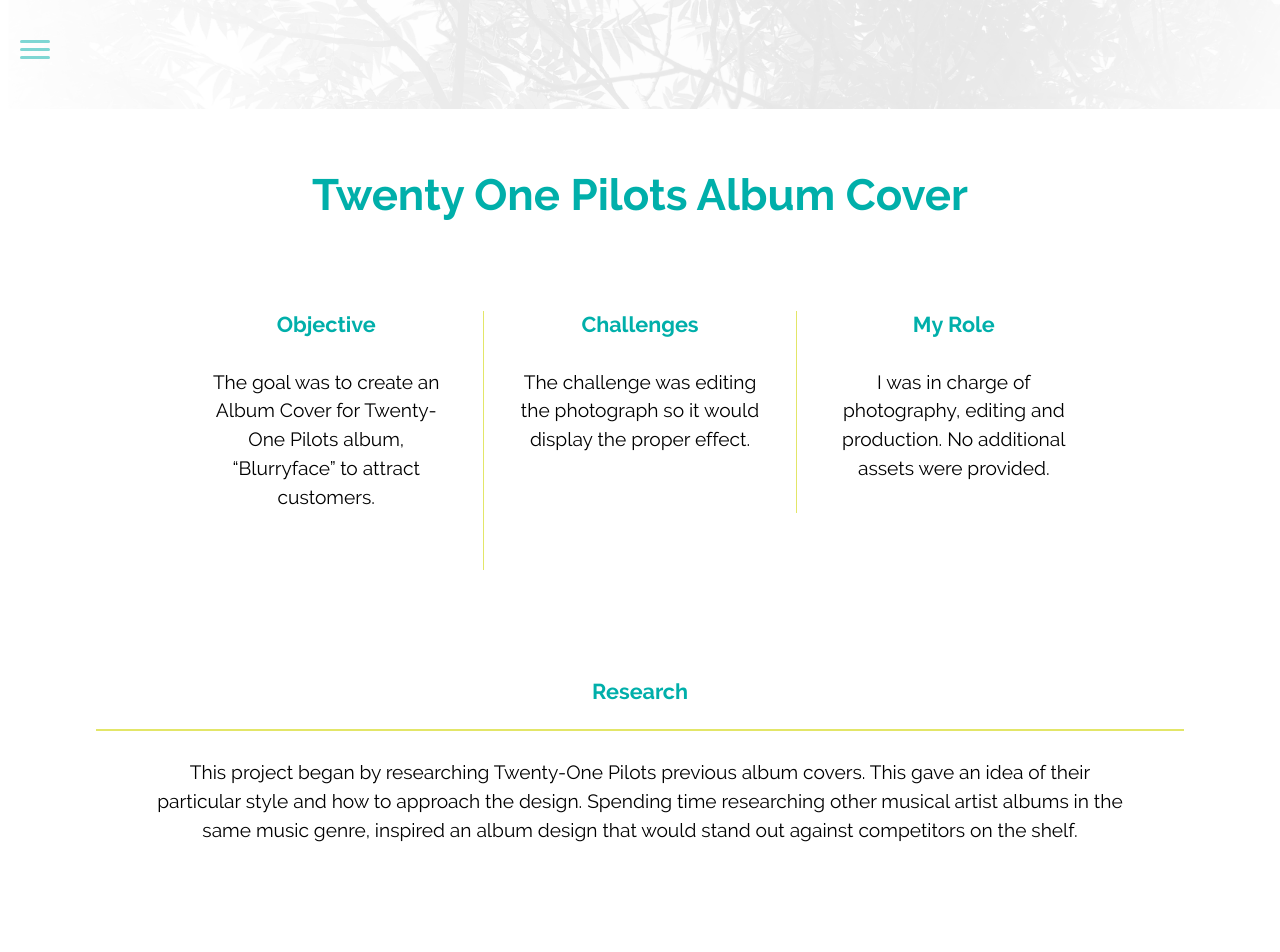
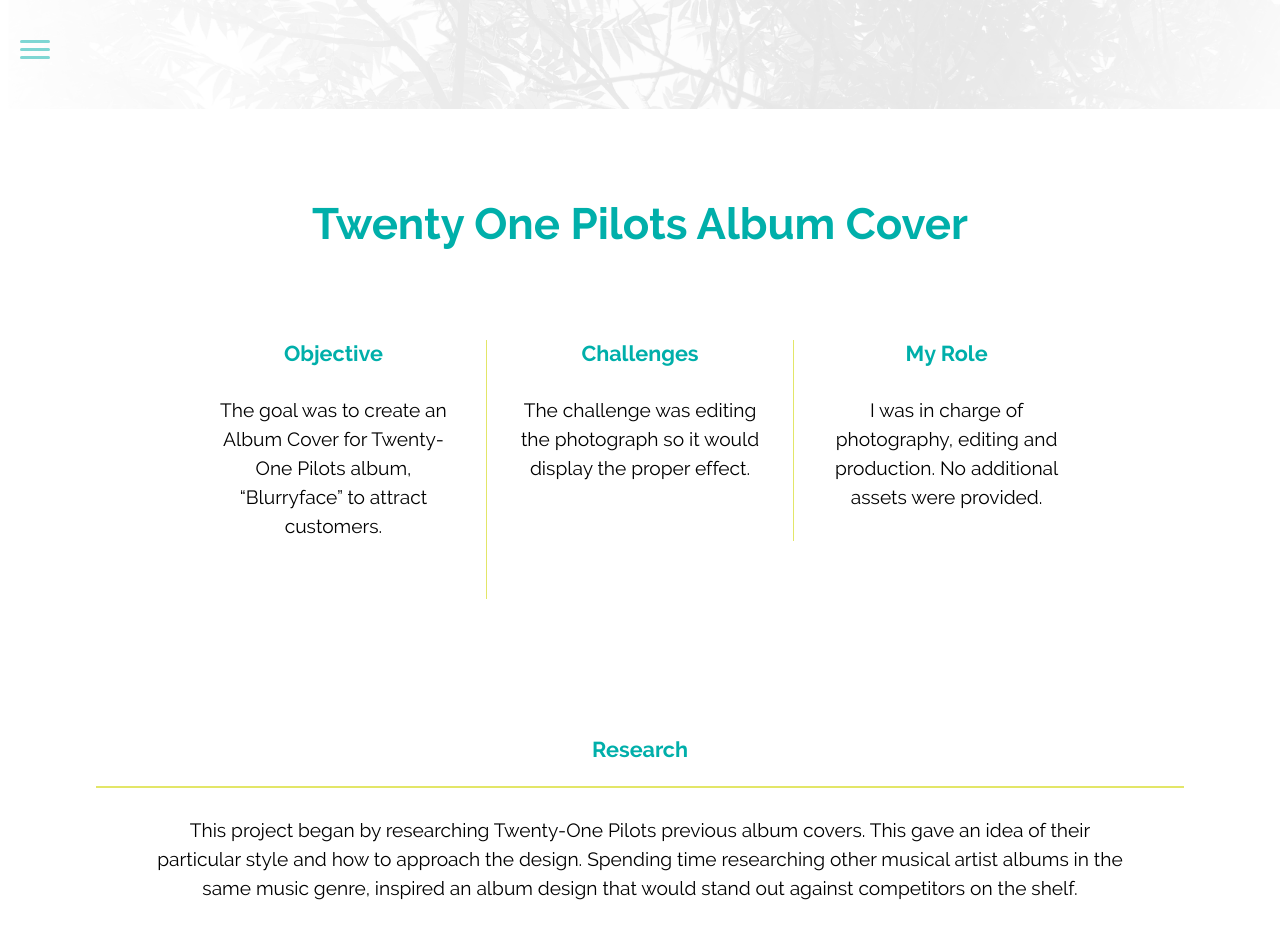
Before and after one commit to ashleycouperus/ashleycouperus.ca, a Jekyll site: the page built from pages/cd-cover.html, in a window 1280 px wide. Shown: the top 952 px of the page. Built offline with Jekyll 4.4.1, drawn with Linux system fonts in a browser that asks for light colours.

Commit message:
final changes

```diff
--- a/pages/annual-report.html
+++ b/pages/annual-report.html
@@ -5,7 +5,7 @@ layout: default
     <img src="{{site.baseurl}}/images/top-banner.png" alt="Banner" align="center" style="width:100%">
   </section>
   <section>
-    <div class="grid">
+    <div class="grid island">
       <ul class="list-group list-group-inline">
         <li class="unit xs-1 s-1 m-1 l-1 xl-1">
           <h1 class="yotta pad-b-2 pad-t-2 title">Cheo Annual Report</h1>
--- a/pages/cd-cover.html
+++ b/pages/cd-cover.html
@@ -5,7 +5,7 @@ layout: default
     <img src="{{site.baseurl}}/images/top-banner.png" alt="Banner" align="center" style="width:100%">
   </section>
   <section>
-    <div class="grid gutter-1-2">
+    <div class="grid island">
       <ul class="list-group list-group-inline">
         <li class="unit xs-1 s-1 m-1 l-1 xl-1">
           <h1 class="yotta pad-b-2 pad-t-2 title">Twenty One Pilots Album Cover</h1>
--- a/pages/packaging.html
+++ b/pages/packaging.html
@@ -5,7 +5,7 @@ layout: default
     <img src="{{site.baseurl}}/images/top-banner.png" alt="Banner" align="center" style="width:100%">
   </section>
   <section>
-    <div class="grid">
+    <div class="grid island">
       <ul class="list-group list-group-inline">
         <li class="unit xs-1 s-1 m-1 l-1 xl-1">
           <h1 class="yotta pad-b-2 pad-t-2 title">Vitakraft Packaging</h1>
--- a/pages/quotebook.html
+++ b/pages/quotebook.html
@@ -5,7 +5,7 @@ layout: default
     <img src="{{site.baseurl}}/images/top-banner.png" alt="Banner" align="center" style="width:100%">
   </section>
   <section>
-    <div class="grid">
+    <div class="grid island">
       <ul class="list-group list-group-inline">
         <li class="unit xs-1 s-1 m-1 l-1 xl-1">
           <h1 class="yotta pad-b-2 pad-t-2 title">Quote Book</h1>
```
Also changed, not shown: 2 other files.
